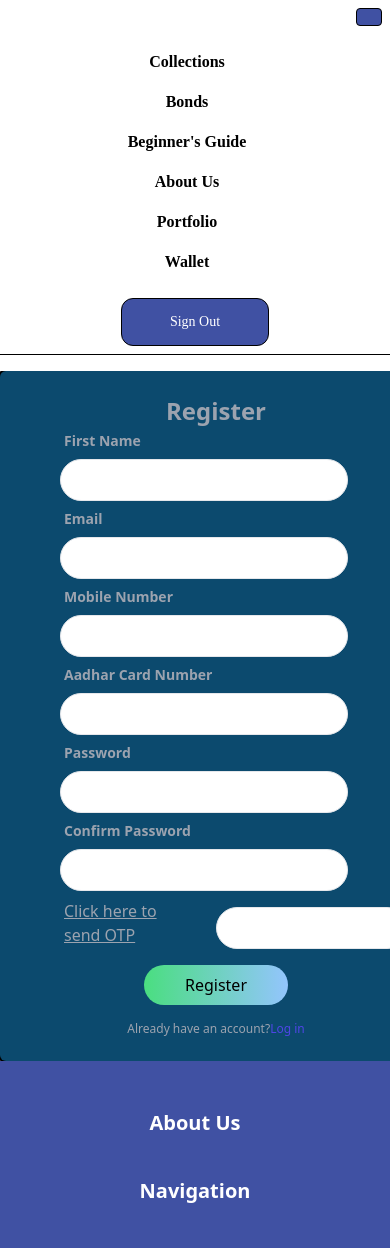
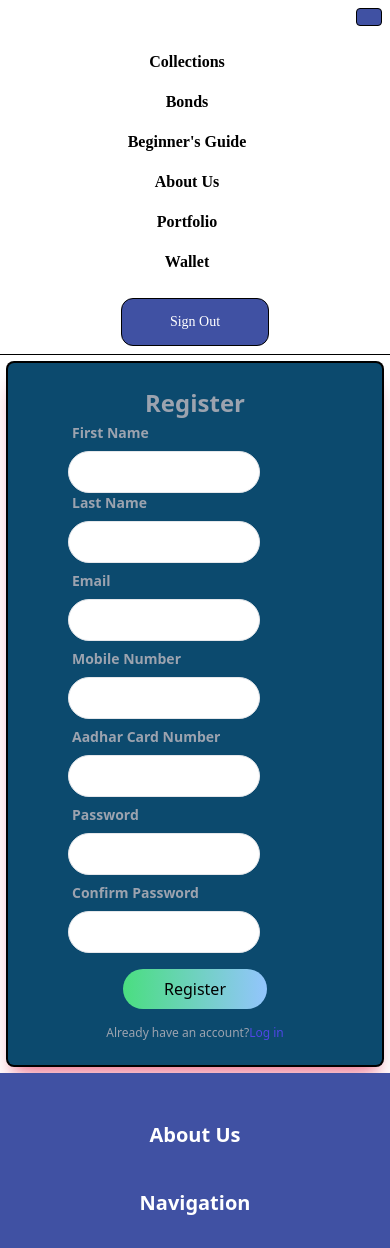
Before and after one commit to Jainilshah07/demoProject, a React (Create React App) app in the folder client/: page /register in a window 390 px wide. Shown: the top 1248 px of the page. Built offline with nearby package versions, Linux system fonts and the light colour scheme.

Commit message:
Responsive design

```diff
--- a/client/src/components/Collection.js
+++ b/client/src/components/Collection.js
@@ -25,7 +25,7 @@ const Collection = () => {
     getApiData();
   }, []);
   return (
-    <div className="grid grid-cols-3 bg-gradient-to-br from-pink-400 via-purple-300 to-blue-400">
+    <div className="grid grid-cols-1 md:grid md:grid-cols-2 lg:grid lg:grid-cols-3 bg-gradient-to-br from-pink-400 via-purple-300 to-blue-400">
       {myData.map((data, index) => {
         if (index < 9) {
           return (
--- a/client/src/pages/login/Login.js
+++ b/client/src/pages/login/Login.js
@@ -44,7 +44,7 @@ const Login = () => {
 
     return (
         <div className="relative flex flex-col justify-center min-h-screen overflow-hidden">
-            <div className="w-[27rem] p-6 m-auto bg-sky-900 rounded-md shadow-xl shadow-rose-600/40 ring-2 ring-black lg:max-w-xl">
+            <div className="m-2 md:w-[27rem] p-6 md:m-auto bg-sky-900 rounded-md shadow-xl shadow-rose-600/40 ring-2 ring-black md:max-w-xl">
                 <h1 className="text-3xl font-semibold text-center text-gray-400 ">
                     Login
                 </h1>
@@ -58,7 +58,7 @@ const Login = () => {
                         </label>
                         <input
                             type="email" name="EmailId" value={input.EmailId} onChange={InputHandler}
-                            className="block w-72 ml-9 px-4 py-2 mt-2 text-indigo-700 bg-white border rounded-3xl focus:border-indigo-400 focus:ring-indigo-300 focus:outline-none focus:ring focus:ring-opacity-40"
+                            className="block w-48 md:w-72 ml-9 px-4 py-2 mt-2 text-indigo-700 bg-white border rounded-3xl focus:border-indigo-400 focus:ring-indigo-300 focus:outline-none focus:ring focus:ring-opacity-40"
                         />
                     </div>
 
@@ -71,12 +71,16 @@ const Login = () => {
                         </label>
                         <input
                             type="password" name="Password" value={input.Password} onChange={InputHandler}
-                            className="block w-72 ml-9 px-4 py-2 mt-2 text-indigo-700 bg-white border rounded-3xl focus:border-indigo-400 focus:ring-indigo-300 focus:outline-none focus:ring focus:ring-opacity-40"
+                            className="block w-48 md:w-72 ml-9 px-4 py-2 mt-2 text-indigo-700 bg-white border rounded-3xl focus:border-indigo-400 focus:ring-indigo-300 focus:outline-none focus:ring focus:ring-opacity-40"
                         />
                     </div>
 
                     <div className="mt-6">
                         <button onClick={SubmitHandler} type="button" class="bg-gradient-to-r from-green-400 to-blue-300  w-36 rounded-3xl h-10">Login</button>
+
+                    </div>
+                    <div className='mt-3'>
+                        <Link className='text-gray-400 ' to="#">Forgot Password?</Link>
                     </div>
                 </form>
             </div>
--- a/client/src/pages/login/Register.js
+++ b/client/src/pages/login/Register.js
@@ -7,12 +7,13 @@ import axios from 'axios';
 const Register = () => {
     const navigate = useNavigate();
     const [input, setInput] = useState({
-        FirstName:"",
-        EmailId:"",
-        MobileNo:"",
-        AadharNum:"",
-        Password:"",
-        CPassword:"",
+        FirstName: "",
+        LastName: "",
+        EmailId: "",
+        MobileNo: "",
+        AadharNum: "",
+        Password: "",
+        CPassword: "",
     });
 
     const InputHandler = (e) => {
@@ -27,7 +28,7 @@ const Register = () => {
 
     const SubmitHandler = async (e) => {
         e.preventDefault();
-        const user = { FirstName:input.FirstName, AadharNum:"",MobileNo:"", EmailId: input.EmailId, Password: input.Password }
+        const user = { FirstName: input.FirstName, LastName: input.LastName, AadharNum: "", MobileNo: "", EmailId: input.EmailId, Password: input.Password }
         // console.log(user);
         try {
             if (user) {
@@ -39,13 +40,13 @@ const Register = () => {
             console.log("error form content", error)
         }
         setInput({
-            FirstName:"",LastName:"",EmailId:"",AadharNum:"",MobileNo:"",Password: "",CPassword: "",
+            FirstName: "", LastName: "", LastName: "", EmailId: "", AadharNum: "", MobileNo: "", Password: "", CPassword: "",
         });
     };
 
     return (
-        <div className="relative flex flex-col justify-center min-h-fit overflow-hidden mt-4">
-            <div className="w-[27rem] p-6 m-auto bg-sky-900 rounded-md shadow-xl shadow-rose-600/40 ring-2 ring-black lg:max-w-xl">
+        <div className="relative flex flex-col justify-center min-h-fit overflow-hidden mt-0 md:mt-4 md:mb-4">
+            <div className="m-2 md:w-[27rem] p-6 md:m-auto bg-sky-900 rounded-md shadow-xl shadow-rose-600/40 ring-2 ring-black md:max-w-xl">
                 <h1 className="text-2xl font-semibold text-center text-gray-400 ">
                     Register
                 </h1>
@@ -58,8 +59,18 @@ const Register = () => {
                             First Name
                         </label>
                         <input
-                            type="text" name="FirstName" value={input.FirstName}  onChange={InputHandler}
-                            className="block w-72 ml-9 px-4 py-2 mt-2 text-indigo-700 bg-white border rounded-3xl focus:border-indigo-400 focus:ring-indigo-300 focus:outline-none focus:ring focus:ring-opacity-40"
+                            type="text" name="FirstName" value={input.FirstName} onChange={InputHandler}
+                            className="block w-48 md:w-72 ml-9 px-4 py-2 mt-2 text-indigo-700 bg-white border rounded-3xl focus:border-indigo-400 focus:ring-indigo-300 focus:outline-none focus:ring focus:ring-opacity-40"
+                        />
+                        <label
+                            for="FirstName"
+                            className="block text-sm font-semibold text-gray-400 text-left ml-10 "
+                        >
+                            Last Name
+                        </label>
+                        <input
+                            type="text" name="LastName" value={input.LastName} onChange={InputHandler}
+                            className="block w-48 md:w-72 ml-9 px-4 py-2 mt-2 text-indigo-700 bg-white border rounded-3xl focus:border-indigo-400 focus:ring-indigo-300 focus:outline-none focus:ring focus:ring-opacity-40"
                         />
                     </div>
 
@@ -72,7 +83,7 @@ const Register = () => {
                         </label>
                         <input
                             type="email" name="EmailId" value={input.EmailId} onChange={InputHandler}
-                            className="block w-72 ml-9 px-4 py-2 mt-2 text-indigo-700 bg-white border rounded-3xl focus:border-indigo-400 focus:ring-indigo-300 focus:outline-none focus:ring focus:ring-opacity-40"
+                            className="block w-48 md:w-72 ml-9 px-4 py-2 mt-2 text-indigo-700 bg-white border rounded-3xl focus:border-indigo-400 focus:ring-indigo-300 focus:outline-none focus:ring focus:ring-opacity-40"
                         />
                     </div>
                     <div className="mb-2">
@@ -83,8 +94,8 @@ const Register = () => {
                             Mobile Number
                         </label>
                         <input
-                            type="text" name="MobileNo" value={input.MobileNo}  onChange={InputHandler}
-                            className="block w-72 ml-9 px-4 py-2 mt-2 text-indigo-700 bg-white border rounded-3xl focus:border-indigo-400 focus:ring-indigo-300 focus:outline-none focus:ring focus:ring-opacity-40"
+                            type="text" name="MobileNo" value={input.MobileNo} onChange={InputHandler}
+                            className="block w-48 md:w-72 ml-9 px-4 py-2 mt-2 text-indigo-700 bg-white border rounded-3xl focus:border-indigo-400 focus:ring-indigo-300 focus:outline-none focus:ring focus:ring-opacity-40"
                         />
                     </div>
                     <div className="mb-2">
@@ -96,7 +107,7 @@ const Register = () => {
                         </label>
                         <input
                             type="text" name="AadharNum" value={input.AadharNum} onChange={InputHandler}
-                            className="block w-72 ml-9 px-4 py-2 mt-2 text-indigo-700 bg-white border rounded-3xl focus:border-indigo-400 focus:ring-indigo-300 focus:outline-none focus:ring focus:ring-opacity-40"
+                            className="block w-48 md:w-72 ml-9 px-4 py-2 mt-2 text-indigo-700 bg-white border rounded-3xl focus:border-indigo-400 focus:ring-indigo-300 focus:outline-none focus:ring focus:ring-opacity-40"
                         />
                     </div>
                     <div className="mb-2">
@@ -107,8 +118,8 @@ const Register = () => {
                             Password
                         </label>
                         <input
-                            type="text" name="Password" value={input.Password} onChange={InputHandler}
-                            className="block w-72 ml-9 px-4 py-2 mt-2 text-indigo-700 bg-white border rounded-3xl focus:border-indigo-400 focus:ring-indigo-300 focus:outline-none focus:ring focus:ring-opacity-40"
+                            type="Password" name="Password" value={input.Password} onChange={InputHandler}
+                            className="block w-48 md:w-72 ml-9 px-4 py-2 mt-2 text-indigo-700 bg-white border rounded-3xl focus:border-indigo-400 focus:ring-indigo-300 focus:outline-none focus:ring focus:ring-opacity-40"
                         />
                     </div>
                     <div className="mb-2">
@@ -119,18 +130,12 @@ const Register = () => {
                             Confirm Password
                         </label>
                         <input
-                            type="text" name="CPassword" value={input.CPassword} onChange={InputHandler}
-                            className="block w-72 ml-9 px-4 py-2 mt-2 text-indigo-700 bg-white border rounded-3xl focus:border-indigo-400 focus:ring-indigo-300 focus:outline-none focus:ring focus:ring-opacity-40"
+                            type="Password" name="CPassword" value={input.CPassword} onChange={InputHandler}
+                            className="block w-48 md:w-72 ml-9 px-4 py-2 mt-2 text-indigo-700 bg-white border rounded-3xl focus:border-indigo-400 focus:ring-indigo-300 focus:outline-none focus:ring focus:ring-opacity-40"
                         />
                     </div>
 
-                    <div className="flex">
-                        <Link className='text-md text-gray-400 text-left ml-10 underline'>Click here to send OTP</Link>
-                        <input
-                            type="text" name="OTP" value={input.OTP} onChange={InputHandler}
-                            className="block w-48 ml-9 px-4 py-2 mt-2 text-indigo-700 bg-white border rounded-3xl focus:border-indigo-400 focus:ring-indigo-300 focus:outline-none focus:ring focus:ring-opacity-40"
-                        />
-                    </div>
+
 
                     <div className="mt-4">
                         <button onClick={SubmitHandler} type="button" class="bg-gradient-to-r from-green-400 to-blue-300  w-36 rounded-3xl h-10">Register</button>
```
Lines whose indentation alone changed are shown as unchanged.
